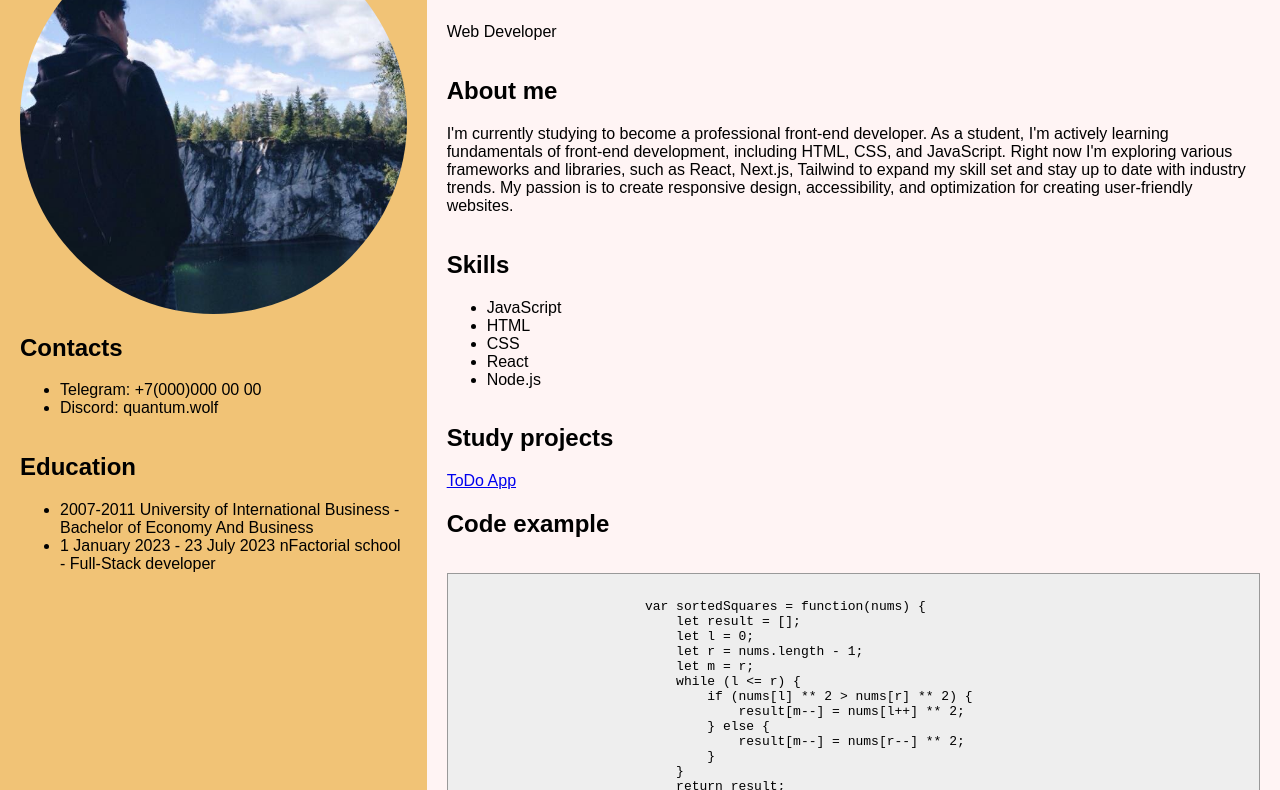
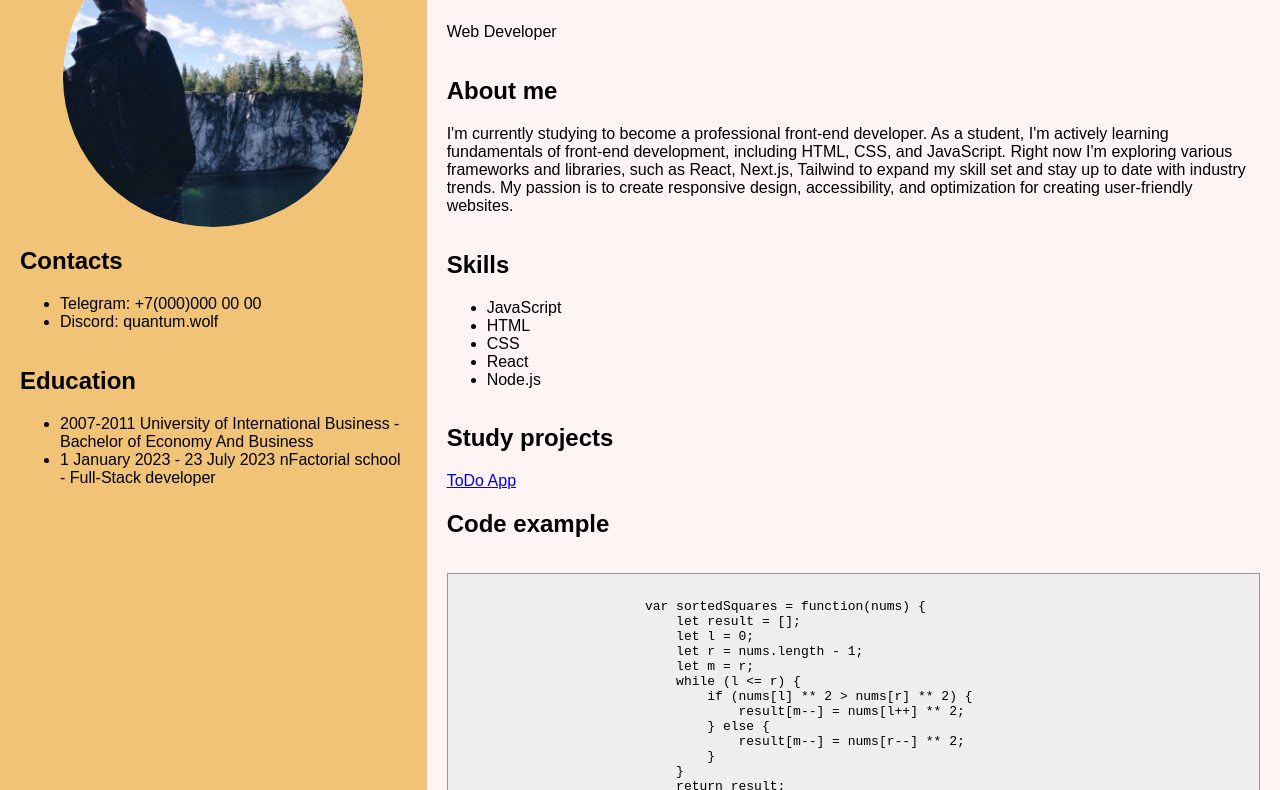
Before and after one commit to KimYevgeniy/rsschool-cv, a plain HTML site: page index.html in a window 1280 px wide. Shown: the part 175-965 px from the top of the page. Drawn offline with Linux system fonts and the light colour scheme; a web font is replaced by a local one.

Commit message:
fix: avatar attributes

```diff
--- a/css/style.css
+++ b/css/style.css
@@ -14,7 +14,11 @@ body {
     height: 50px;
 }
 .avatar {
-    width: 100%;
+    align-self: center;
+    height: auto;
+    width: auto;
+    max-width: 300px;
+    max-height: 300px;
     border-radius: 50%;
 }
 .container {
```
